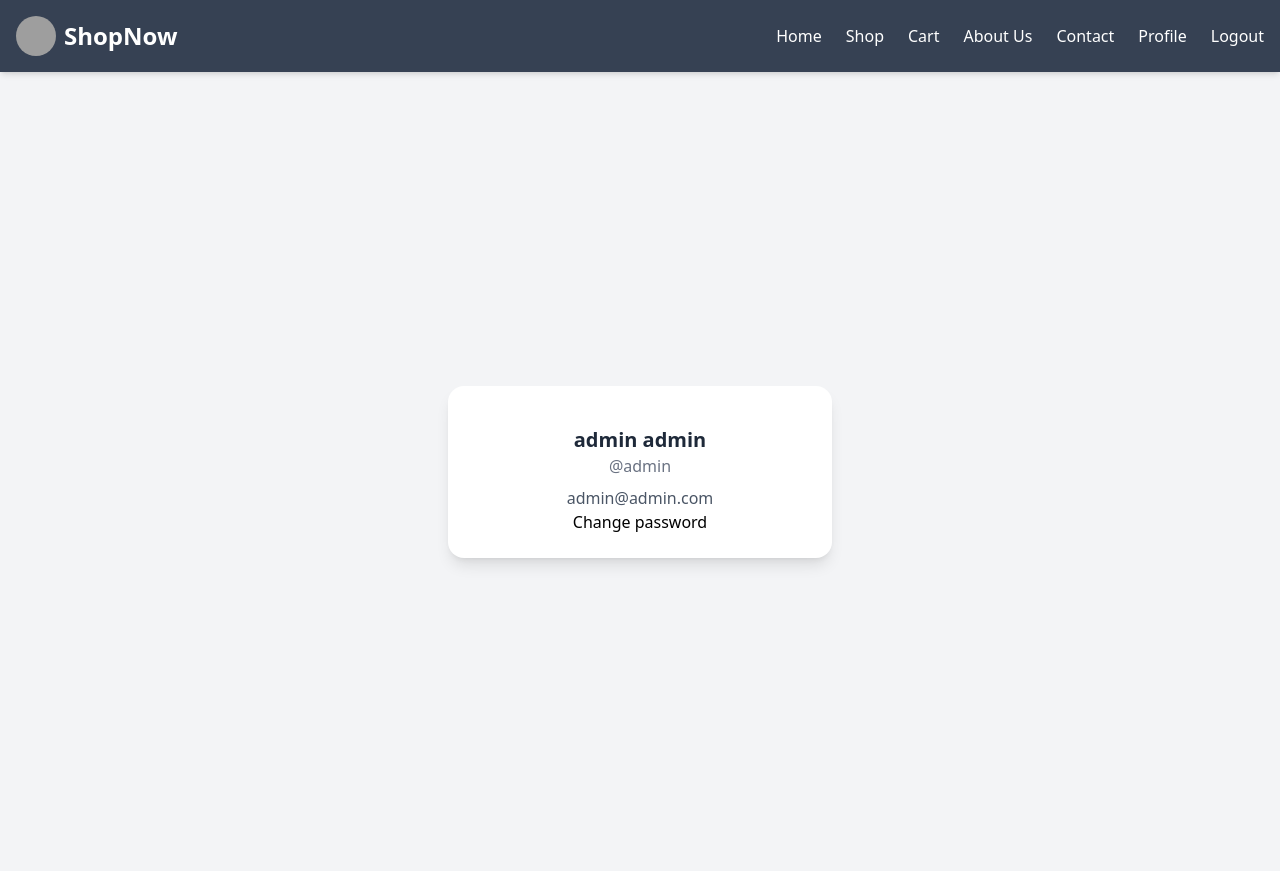
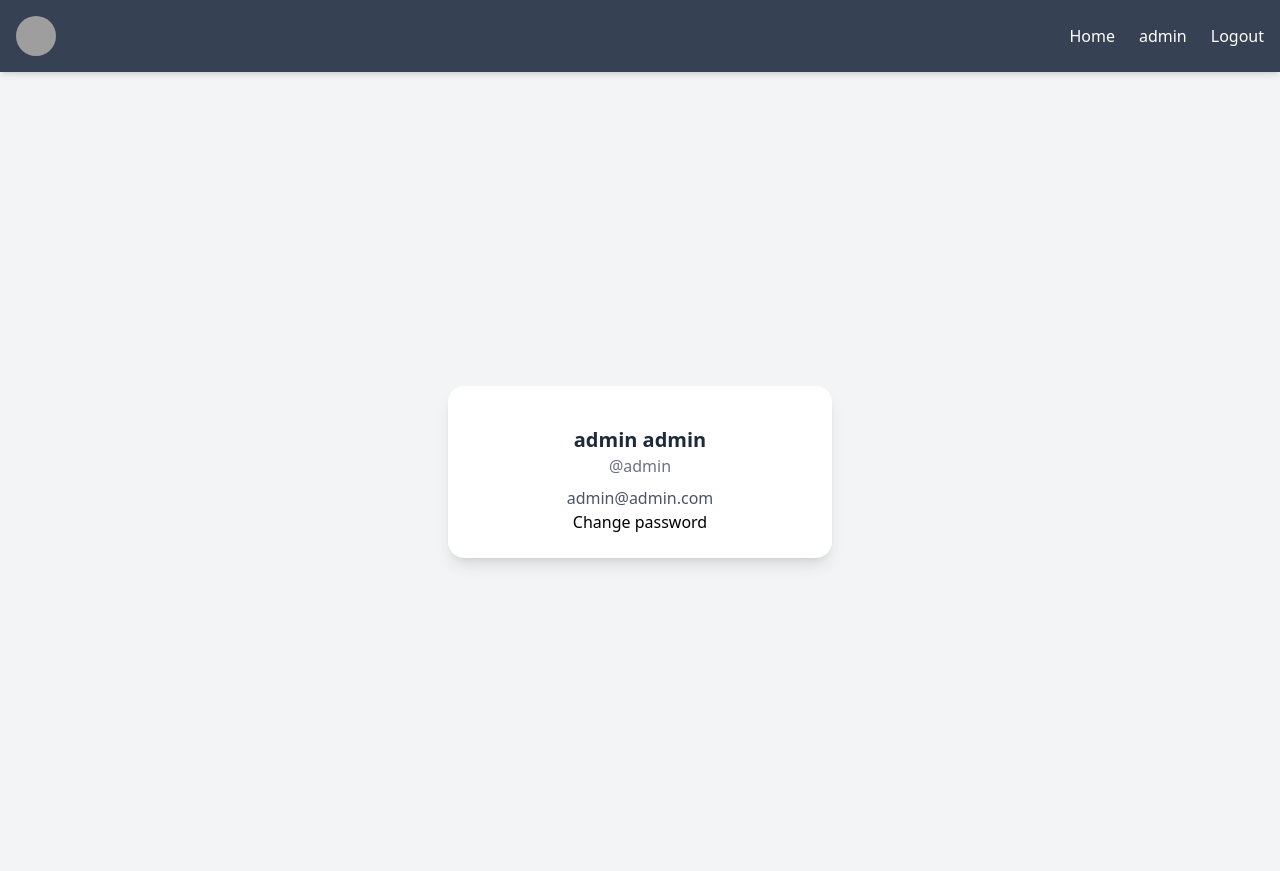
Before and after one commit to pradeepxvi/shopnow, a Django app: page /profile/admin/ in a window 1280 px wide. Shown: the top 871 px of the page. Run offline with Django 4.2, Linux system fonts and the light colour scheme; a user stored in the database is signed in; data comes from the database, SQL or seed files in the repository; both versions use the stored data as it was after the commit; grey boxes are pictures that could not be loaded.

Commit message:
first commit

```diff
--- a/templates/base.html
+++ b/templates/base.html
@@ -26,7 +26,6 @@
             alt="Logo"
             class="h-10 aspect-square rounded-full"
           />
-          <span class="text-2xl font-bold">ShopNow</span>
         </a>
 
         <!-- Mobile Menu Toggle Button -->
@@ -52,16 +51,12 @@
         <!-- Desktop Menu Links -->
         <div class="hidden lg:flex space-x-6 items-center">
           <a href="{% url 'home' %}" class="hover:text-indigo-600">Home</a>
-          <a href="#" class="hover:text-indigo-600">Shop</a>
-          <a href="#" class="hover:text-indigo-600">Cart</a>
-          <a href="#" class="hover:text-indigo-600">About Us</a>
-          <a href="#" class="hover:text-indigo-600">Contact</a>
 
           {% if request.user.is_authenticated %}
           <a
             href="{% url 'profile' request.user.username %}"
             class="hover:text-orange-500"
-            >Profile</a
+            >{{request.user.username}}</a
           >
           <a href="{% url 'logout' %}" class="hover:text-orange-500">Logout</a>
           {% else %}
@@ -97,16 +92,12 @@
       </div>
       <div class="flex flex-col items-center text-white">
         <a href="{% url 'home' %}" class="py-2 hover:text-indigo-600">Home</a>
-        <a href="#" class="py-2 hover:text-indigo-600">Shop</a>
-        <a href="#" class="py-2 hover:text-indigo-600">Cart</a>
-        <a href="#" class="py-2 hover:text-indigo-600">About Us</a>
-        <a href="#" class="py-2 hover:text-indigo-600">Contact</a>
 
         {% if request.user.is_authenticated %}
         <a
           href="{% url 'profile' request.user.username %}"
           class="py-2 text-orange-500"
-          >Profile</a
+          >{{request.user.username}}</a
         >
         <a href="{% url 'logout' %}" class="py-2 text-orange-500">Logout</a>
         {% else %}
```
Also changed, not shown: db.sqlite3.
